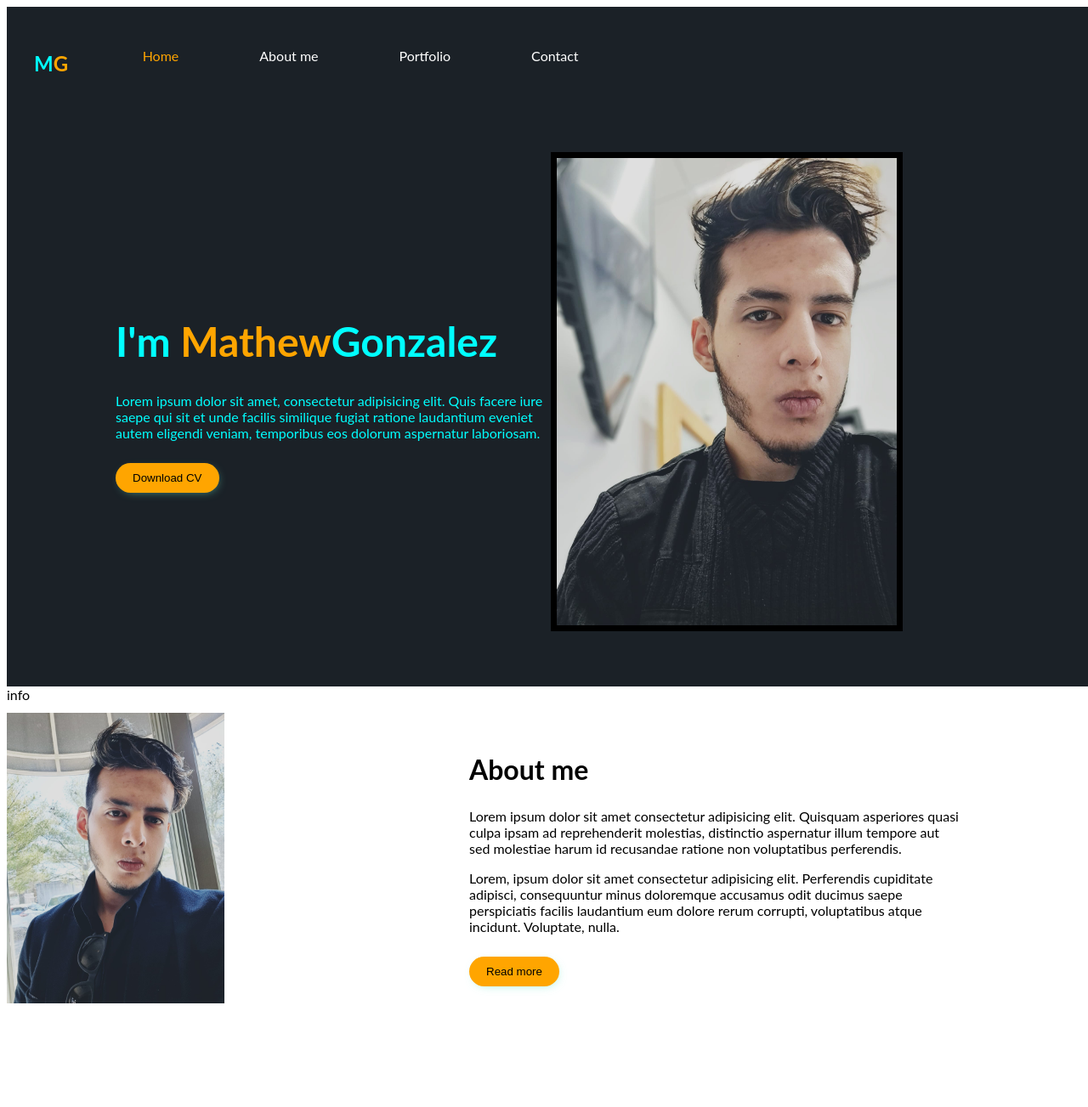
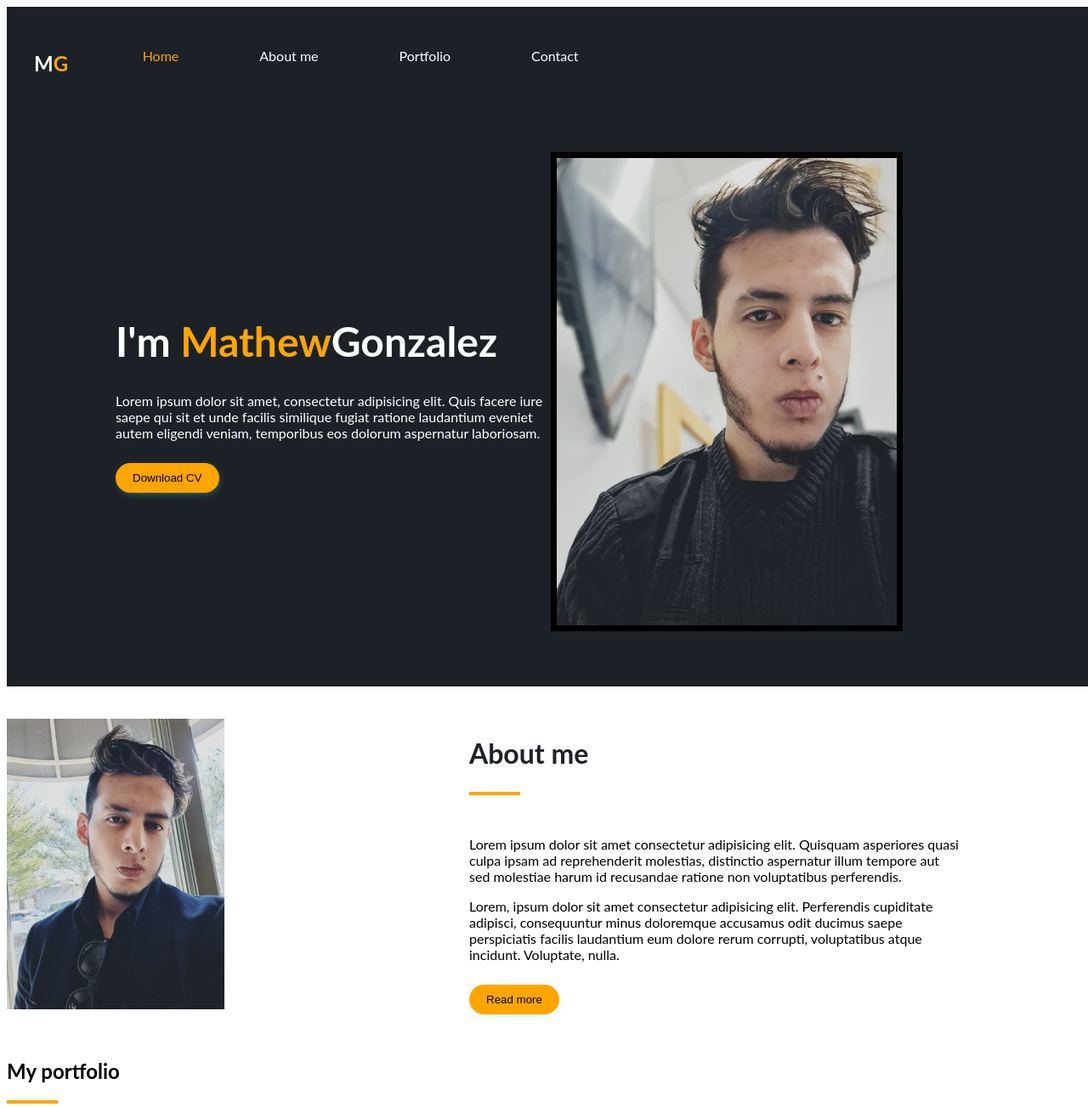
Before and after one commit to MathewG2099/Portfolio-about-me.project, a plain HTML site: page index.html in a window 1280 px wide. Shown: the whole page at 85% size. Before the commit the page ends 1201 px from the top, so only its background shows below. Drawn offline with Linux system fonts and the light colour scheme.

Commit message:
Portfolio
Adding and adjusting the portfolio section

```diff
--- a/Assets/css/style.css
+++ b/Assets/css/style.css
@@ -14,7 +14,7 @@ body {
     width: 100vw;
     height: 100vh;
     background-color: rgb(27, 33, 39);
-    color: aqua;
+    color: #fff;
 }
 
 .navbar {
@@ -118,4 +118,17 @@ span{
 
 .about-info h2 {
     font-size: 2em;
+    color: rgb(27, 33, 39);
 }
+
+.divider {
+    height: 4px;
+    width: 60px;
+    background-color: orange;
+    margin-top: 10px;
+    margin-bottom: 3em;
+}
+
+.about p {
+    margin-bottom: 1em;
+}
--- a/index.html
+++ b/index.html
@@ -33,7 +33,7 @@
             <img src="./Assets/img/Avatar.jpg" class="img" alt="Mathew Gonzalez picture">
         </main>
 
-    </div>info
+    </div>
 
 <div class="about">
     <img src="./Assets/img/Imag about me .jpg" alt="Mathew img ">
@@ -45,6 +45,15 @@
     <p>Lorem, ipsum dolor sit amet consectetur adipisicing elit. Perferendis cupiditate adipisci, consequuntur minus doloremque accusamus odit ducimus saepe perspiciatis facilis laudantium eum dolore rerum corrupti, voluptatibus atque incidunt. Voluptate, nulla.</p>
     <button class="download-cv">Read more</button>
 </div>
+</div>
+
+
+<div class="portfolio">
+    <div class="portfolio-headings">
+        <h2>My portfolio</h2>
+        <div class="divider"></div>
+    </div>
+</div>
 
 
 </body>
```
